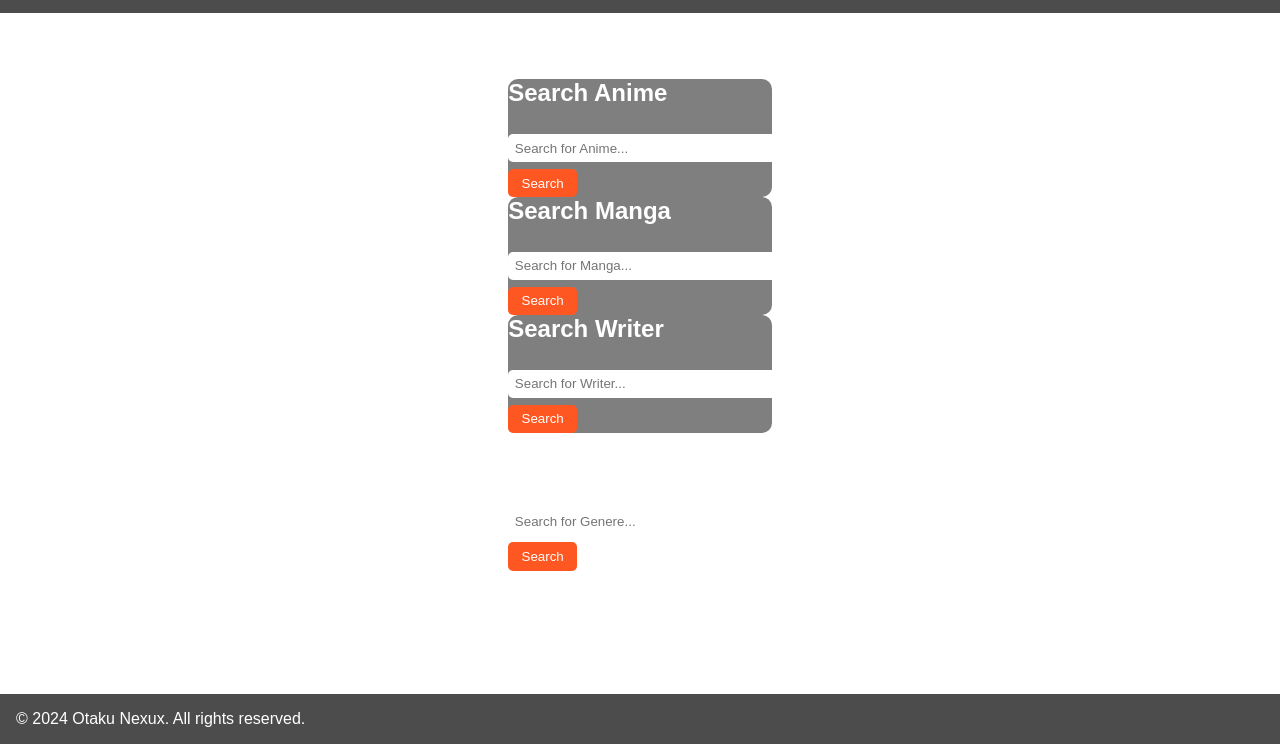
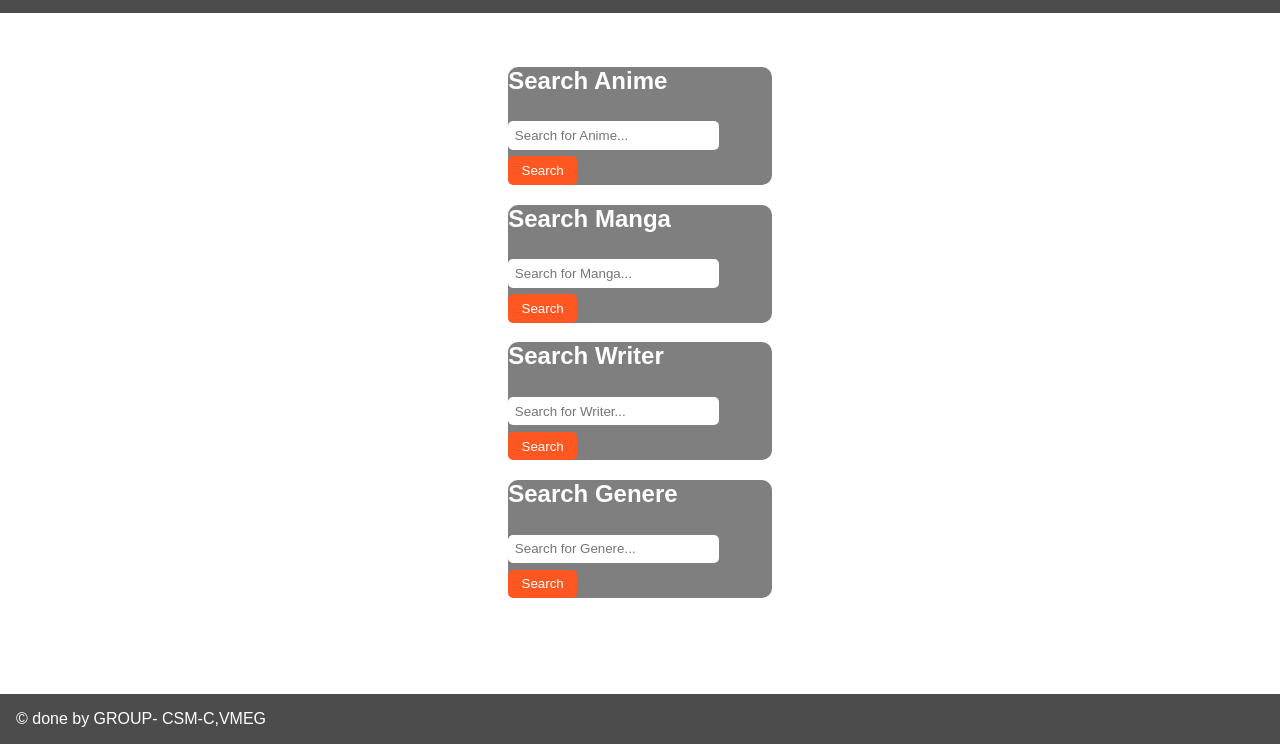
Before and after one commit to B-shanmukh-siddhartha/mini_project, a plain HTML site: page index.html in a window 1280 px wide. Shown: the part 56-800 px from the top of the page. Drawn offline with Linux system fonts and the light colour scheme.

Commit message:
update-1

```diff
--- a/index.html
+++ b/index.html
@@ -27,7 +27,7 @@
                 <input type="text" id="writer-search" placeholder="Search for Writer...">
                 <button onclick="searchWriter()">Search</button>
             </div>
-            <div class="search-container2">
+            <div class="search-container">
                 <h2>Search Genere</h2>
                 <input type="text" id="genere-search" placeholder="Search for Genere...">
                 <button onclick="searchGenere()">Search</button>
@@ -35,7 +35,8 @@
         </section>
     </main>
     <footer>
-        <p>&copy; 2024 Otaku Nexux. All rights reserved.</p>
+        <p>&copy; done by GROUP- CSM-C,VMEG
+        </p>
     </footer>
     <script src="script.js"></script>
 </body>
--- a/s.css
+++ b/s.css
@@ -33,7 +33,7 @@ main {
 #search-section {
     display: flex;
     flex-direction: column;
-    gap: 1em;
+    gap: 5em;
 }
 
 .search-container {
@@ -41,16 +41,14 @@ main {
     padding-left: 0em;
     border-radius: 10px;
     text-align: left;
+    margin-bottom: 5px;
 }
 
-.search-container h2 {
-    margin-top: 0;
-}
 
 input[type="text"] {
     padding: 0.5em;
     margin: 0.5em 0;
-    width: 100%;
+    width: 75%;
     border: none;
     border-radius: 5px;
 }
```
